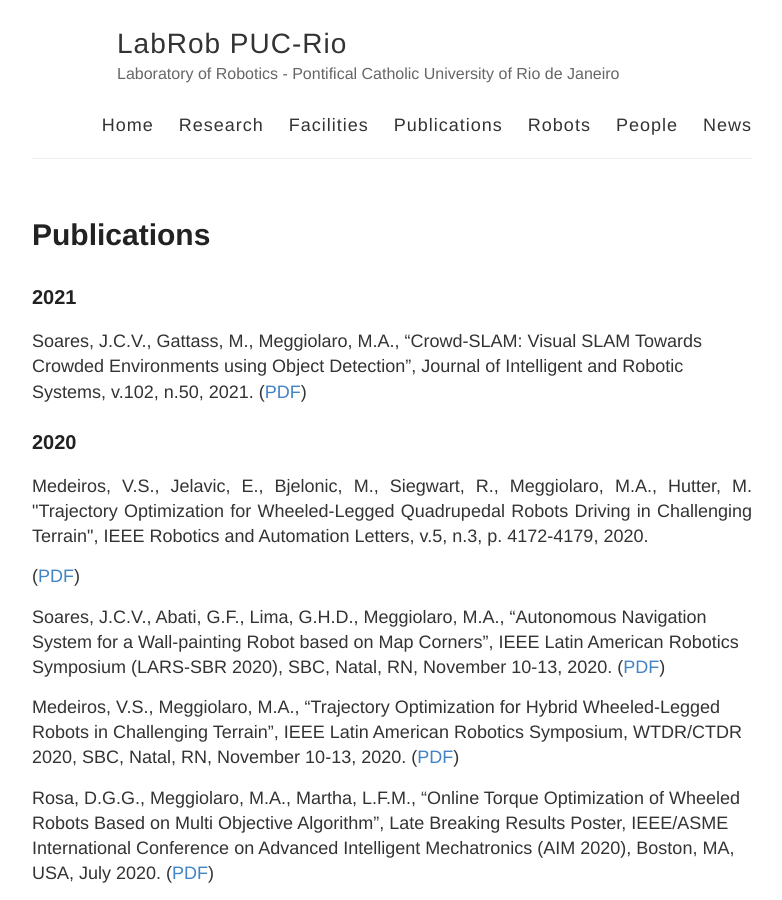
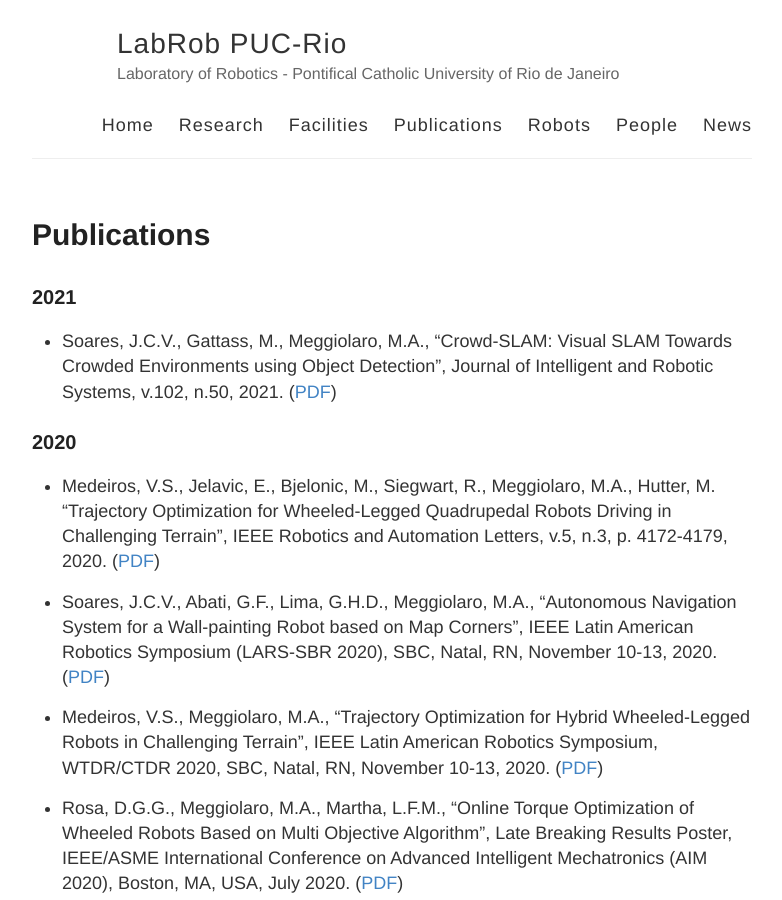
Before and after one commit to labrobpuc/labrobpuc.github.io, a Jekyll site: the page built from publications.md, in a window 1280 px wide and 900 px high. Shown: the whole window, without its empty margins (248-1030 px from the left). Built offline with Jekyll 4.4.1, drawn with Linux system fonts in a browser that asks for light colours.

Commit message:
Update publications.md

```diff
--- a/publications.md
+++ b/publications.md
@@ -6,25 +6,25 @@
 
 ### 2021
 
-Soares, J.C.V., Gattass, M., Meggiolaro, M.A., “Crowd-SLAM: Visual SLAM Towards Crowded Environments using Object Detection", Journal of Intelligent and Robotic Systems, v.102, n.50, 2021. ([PDF](http://meggi.usuarios.rdc.puc-rio.br/paper/R78_JIRS21_Crowd_SLAM.pdf))
+- Soares, J.C.V., Gattass, M., Meggiolaro, M.A., “Crowd-SLAM: Visual SLAM Towards Crowded Environments using Object Detection", Journal of Intelligent and Robotic Systems, v.102, n.50, 2021. ([PDF](http://meggi.usuarios.rdc.puc-rio.br/paper/R78_JIRS21_Crowd_SLAM.pdf))
 
 ### 2020
 
 
-<div style="text-align: justify"> Medeiros, V.S., Jelavic, E., Bjelonic, M., Siegwart, R., Meggiolaro, M.A., Hutter, M. "Trajectory Optimization for Wheeled-Legged Quadrupedal Robots Driving in Challenging Terrain", IEEE Robotics and Automation Letters, v.5, n.3, p. 4172-4179, 2020.</div>([PDF](http://meggi.usuarios.rdc.puc-rio.br/paper/R76_RAL20_Trajectory_optimization_for_wheeled_legged.pdf))
+- Medeiros, V.S., Jelavic, E., Bjelonic, M., Siegwart, R., Meggiolaro, M.A., Hutter, M. "Trajectory Optimization for Wheeled-Legged Quadrupedal Robots Driving in Challenging Terrain", IEEE Robotics and Automation Letters, v.5, n.3, p. 4172-4179, 2020. ([PDF](http://meggi.usuarios.rdc.puc-rio.br/paper/R76_RAL20_Trajectory_optimization_for_wheeled_legged.pdf))
 
-Soares, J.C.V., Abati, G.F., Lima, G.H.D., Meggiolaro, M.A., “Autonomous Navigation System for a Wall-painting Robot based on Map Corners”, IEEE Latin American Robotics Symposium (LARS-SBR 2020), SBC, Natal, RN, November 10-13, 2020. ([PDF](http://meggi.usuarios.rdc.puc-rio.br/paper/C268_LARS20_Autonomous_navigation_system_for_a_wall_painting_robot.pdf))
+- Soares, J.C.V., Abati, G.F., Lima, G.H.D., Meggiolaro, M.A., “Autonomous Navigation System for a Wall-painting Robot based on Map Corners”, IEEE Latin American Robotics Symposium (LARS-SBR 2020), SBC, Natal, RN, November 10-13, 2020. ([PDF](http://meggi.usuarios.rdc.puc-rio.br/paper/C268_LARS20_Autonomous_navigation_system_for_a_wall_painting_robot.pdf))
 
-Medeiros, V.S., Meggiolaro, M.A., “Trajectory Optimization for Hybrid Wheeled-Legged Robots in Challenging Terrain”, IEEE Latin American Robotics Symposium, WTDR/CTDR 2020, SBC, Natal, RN, November 10-13, 2020. ([PDF](http://meggi.usuarios.rdc.puc-rio.br/paper/C269_LARS20_Trajectory_optimization_for_hybrid_wheel_legged_robots.pdf))
+- Medeiros, V.S., Meggiolaro, M.A., “Trajectory Optimization for Hybrid Wheeled-Legged Robots in Challenging Terrain”, IEEE Latin American Robotics Symposium, WTDR/CTDR 2020, SBC, Natal, RN, November 10-13, 2020. ([PDF](http://meggi.usuarios.rdc.puc-rio.br/paper/C269_LARS20_Trajectory_optimization_for_hybrid_wheel_legged_robots.pdf))
 
-Rosa, D.G.G., Meggiolaro, M.A., Martha, L.F.M., “Online Torque Optimization of Wheeled Robots Based on Multi Objective Algorithm”, Late Breaking Results Poster, IEEE/ASME International Conference on Advanced Intelligent Mechatronics (AIM 2020), Boston, MA, USA, July 2020. ([PDF](http://meggi.usuarios.rdc.puc-rio.br/paper/C265_AIM20_Online_torque_optimization.pdf))
+- Rosa, D.G.G., Meggiolaro, M.A., Martha, L.F.M., “Online Torque Optimization of Wheeled Robots Based on Multi Objective Algorithm”, Late Breaking Results Poster, IEEE/ASME International Conference on Advanced Intelligent Mechatronics (AIM 2020), Boston, MA, USA, July 2020. ([PDF](http://meggi.usuarios.rdc.puc-rio.br/paper/C265_AIM20_Online_torque_optimization.pdf))
 
 ### 2019
 
-Soares, J.C.V., Gattass, M., Meggiolaro, M.A., “Visual SLAM in Human Populated Environments: Exploring the Trade-off between Accuracy and Speed of YOLO and Mask R-CNN”, 19th International Conference on Advanced Robotics (ICAR 2019), Belo Horizonte, MG, 2019. ([PDF](http://meggi.usuarios.rdc.puc-rio.br/paper/C264_ICAR19_Visual_SLAM_in_human_populated_environments.pdf))
+- Soares, J.C.V., Gattass, M., Meggiolaro, M.A., “Visual SLAM in Human Populated Environments: Exploring the Trade-off between Accuracy and Speed of YOLO and Mask R-CNN”, 19th International Conference on Advanced Robotics (ICAR 2019), Belo Horizonte, MG, 2019. ([PDF](http://meggi.usuarios.rdc.puc-rio.br/paper/C264_ICAR19_Visual_SLAM_in_human_populated_environments.pdf))
 
-Rosa, D.G.G., Souza Jr, C.L.M., Meggiolaro, M.A., Martha, L.F.M. “Development of a Control Strategy for Mobile Robot Navigation in Unknown Terrain”, 25th ABCM International Congress of Mechanical Engineering (COBEM 2019), Uberlândia, MG, Brazil, 2019. ([PDF](http://meggi.usuarios.rdc.puc-rio.br/paper/C262_COBEM19_Development_of_a_control_strategy_for_mobile_robot.pdf))
+- Rosa, D.G.G., Souza Jr, C.L.M., Meggiolaro, M.A., Martha, L.F.M. “Development of a Control Strategy for Mobile Robot Navigation in Unknown Terrain”, 25th ABCM International Congress of Mechanical Engineering (COBEM 2019), Uberlândia, MG, Brazil, 2019. ([PDF](http://meggi.usuarios.rdc.puc-rio.br/paper/C262_COBEM19_Development_of_a_control_strategy_for_mobile_robot.pdf))
 
-Soares, J.C.V., Gattass, M., Meggiolaro, M.A., “Mapping in Dynamic Environments using Deep Learning-based Human Detection”, 25th ABCM International Congress of Mechanical Engineering (COBEM 2019), Uberlândia, MG, Brazil, 2019. ([PDF](http://meggi.usuarios.rdc.puc-rio.br/paper/C261_COBEM19_Mapping_in_dynamic_environments_using_deep_learning.pdf))
+- Soares, J.C.V., Gattass, M., Meggiolaro, M.A., “Mapping in Dynamic Environments using Deep Learning-based Human Detection”, 25th ABCM International Congress of Mechanical Engineering (COBEM 2019), Uberlândia, MG, Brazil, 2019. ([PDF](http://meggi.usuarios.rdc.puc-rio.br/paper/C261_COBEM19_Mapping_in_dynamic_environments_using_deep_learning.pdf))
 
-Medeiros, V.S., Bjelonic, M., Jelavic, E., Siegwart, R., Meggiolaro, M.A., Hutter, M. “Trajectory Optimization for Wheeled Quadrupedal Robots Driving in Challenging Terrain”, 9th International Symposium on Adaptive Motion of Animals and Machines (AMAM 2019), Lausanne, Suíça, 2019. ([PDF](http://meggi.usuarios.rdc.puc-rio.br/paper/C260_AMAM19_Trajectory_optimization_for_wheeled_quadrupedal.pdf))
+- Medeiros, V.S., Bjelonic, M., Jelavic, E., Siegwart, R., Meggiolaro, M.A., Hutter, M. “Trajectory Optimization for Wheeled Quadrupedal Robots Driving in Challenging Terrain”, 9th International Symposium on Adaptive Motion of Animals and Machines (AMAM 2019), Lausanne, Suíça, 2019. ([PDF](http://meggi.usuarios.rdc.puc-rio.br/paper/C260_AMAM19_Trajectory_optimization_for_wheeled_quadrupedal.pdf))
```
